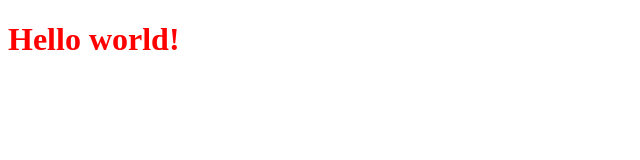
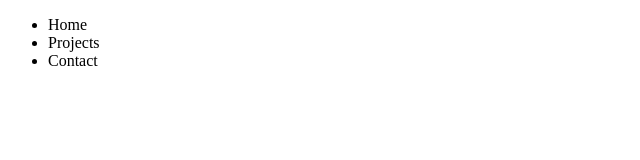
Before and after one commit to dmorozbustos/dmorozbustos.github.io, a plain HTML site: page index.html in a window 1280 px wide. Shown: the whole page, without its empty margins (0-640 px from the left). Drawn offline with Linux system fonts and the light colour scheme.

Commit message:
Update index.html

```diff
--- a/index.html
+++ b/index.html
@@ -10,8 +10,13 @@
     <link rel = "stylesheet" href = "styles.css">
 </head>
 
-
 <body>
-    <h1 class = "myClass">Hello world!</h1>
+    <div class = "nav-bar-main">
+        <ul>
+            <li>Home</li>
+            <li>Projects</li>
+            <li>Contact</li>
+        </ul>
+    </div>
 </body>
 </html>
```
